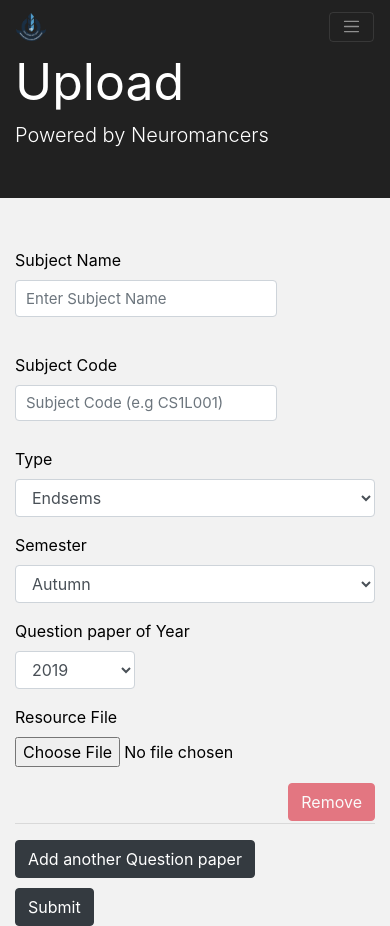
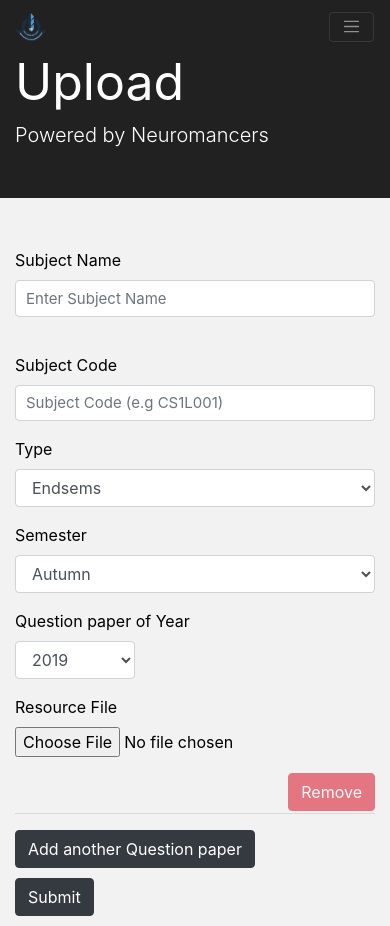
Before and after one commit to NeuromancersIITBBS/AcademicResourcePortal, a plain HTML site: page upload_page.html in a window 390 px wide. Drawn offline with nearby package versions, Linux system fonts and the light colour scheme.

Commit message:
Modified Upload form

```diff
--- a/upload_page.html
+++ b/upload_page.html
@@ -103,21 +103,15 @@
                 <div class="encloseForm">
                     <form enctype="multipart/form-data" class="upload-form-subunit">
                         <div class="form-row">
-                          <div class="form-group col-sm-8 col-lg-8">
-                          <div class="subjectBar" style="width: 100%">
-                              <div class="autocomplete">
+                          <div class="form-group col">
+                          <div class="subjectBar autocomplete" style="width: 100%">
                                 <label for="subjectName ">Subject Name</label>
-                                  <input class=" form-control" id="subjectName" type="text" name="subject" placeholder="Enter Subject Name ">
-                              </div>
+                                  <input class="form-control" id="subjectName" type="text" name="subject" placeholder="Enter Subject Name ">
                           </div>
-                        </div>
-                            <div class="form-group col-sm-4 col-lg-4">
-                              <div class="subjectBar" style="width: 100%">
-                                  <div class="autocomplete" >
+                          </div>
+                            <div class="form-group autocomplete col-sm-4">
                                     <label for="subjectCode ">Subject Code</label>
                                       <input class=" form-control" id="subjectCode" type="text" name="subject" placeholder="Subject Code (e.g CS1L001)">
-                                  </div>
-                              </div>
                             </div>
                         </div>
                         <div class="form-row">
```
